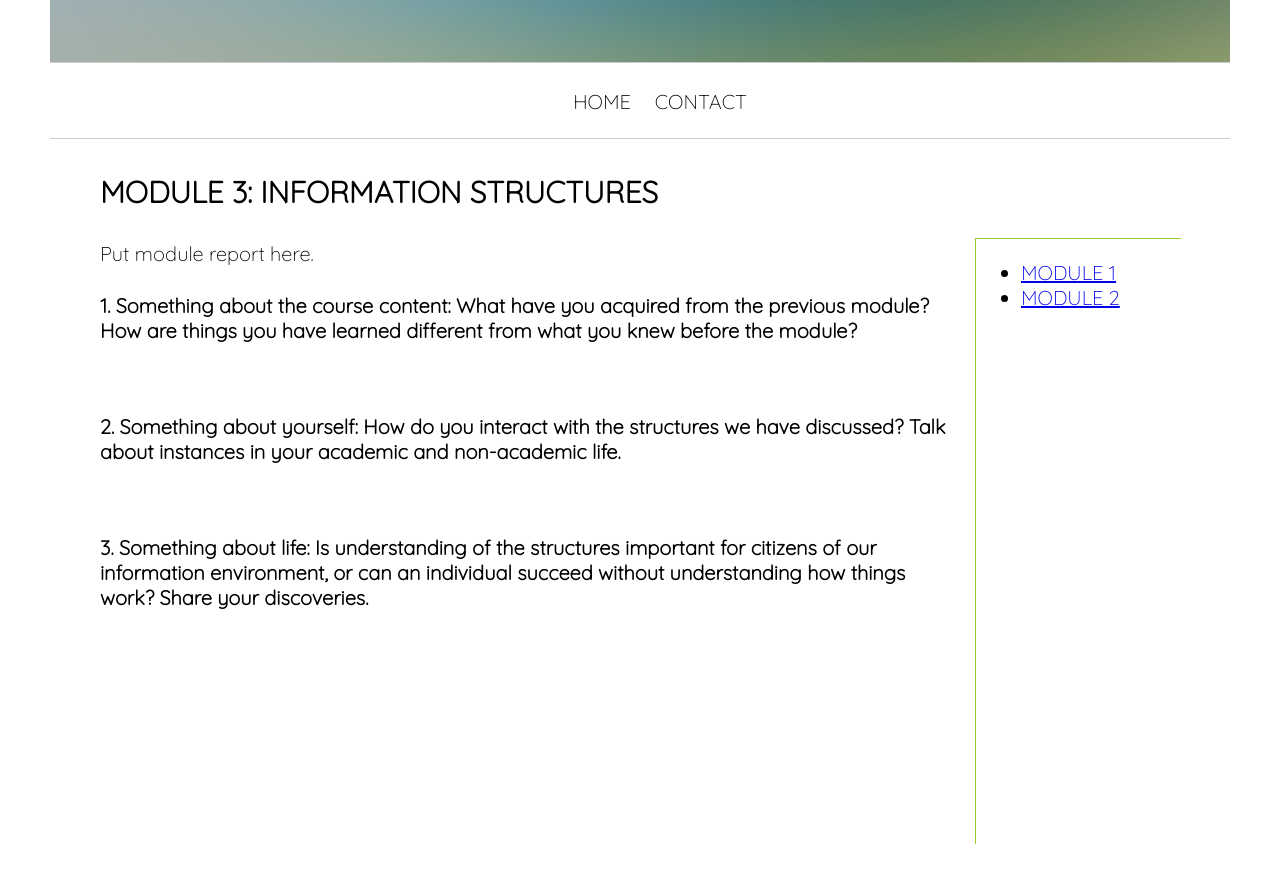
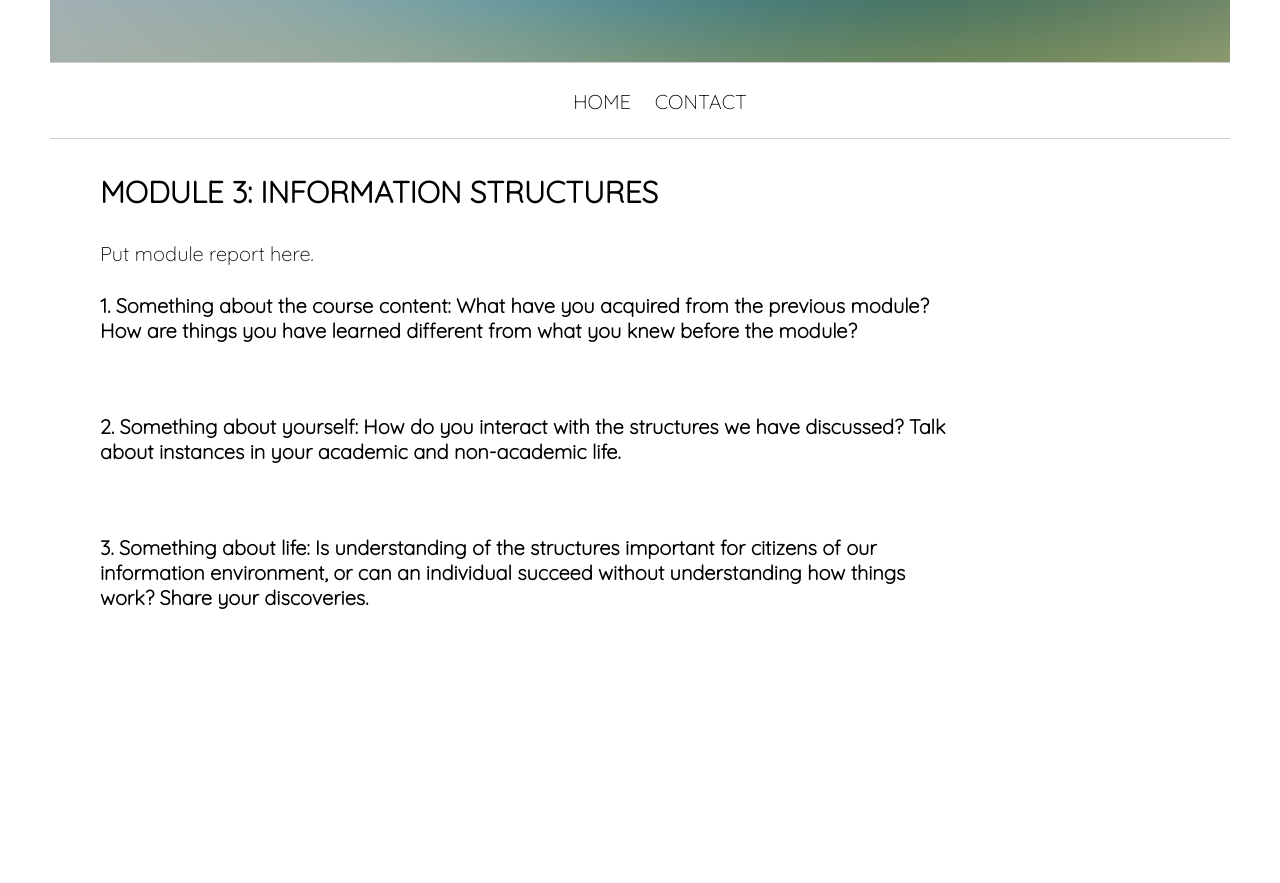
Before and after one commit to rcmetcalf/rcmetcalf.github.io, a Jekyll site: the page gooey/index.html, which Jekyll copies as it is, in a window 1280 px wide and 900 px high, scrolled down 482 px. Shown: the top 883 px of the window. Built offline with Jekyll 4.4.1, drawn with Linux system fonts in a browser that asks for light colours; Markdown is read by kramdown in place of the engine named in the settings.

Commit message:
Update index.html

```diff
--- a/gooey/index.html
+++ b/gooey/index.html
@@ -25,13 +25,6 @@
 	</div>
     </div>
 
-	<div class="sidebar">
-	 	<ul>
-			<li><a href="http://rcmetcalf.github.io/_posts/2015-09-03-module-1-report.md">Module 1</a></li>
-			<li><a href="http://rcmetcalf.github.io/_posts/2015-09-15-module-2-report.md">Module 2</a></li>
-		</ul>
-	</div>
-
 	<div class="block1">
 		<h3>Module 3: Information Structures</h3>
 			 <p>Put module report here. <br>
```
